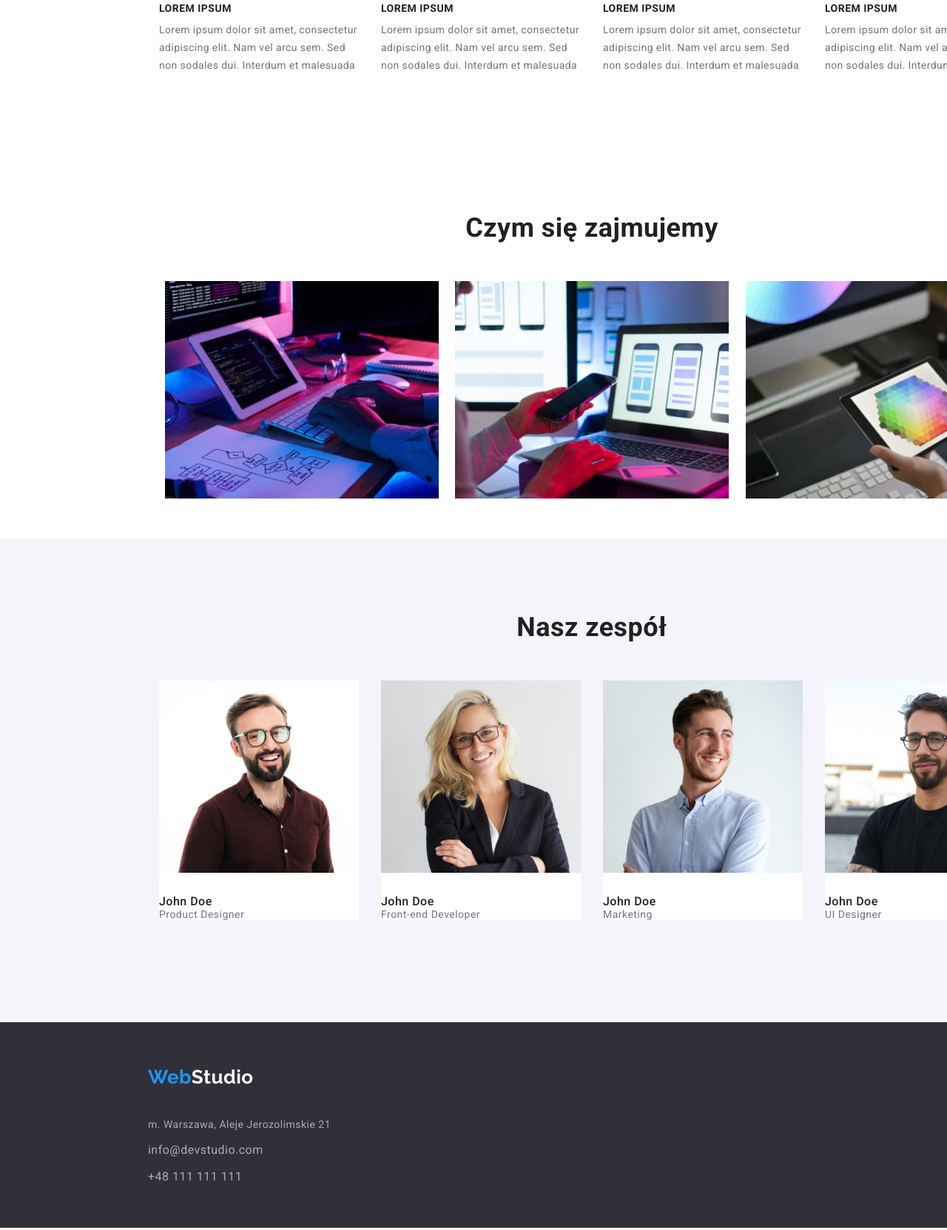
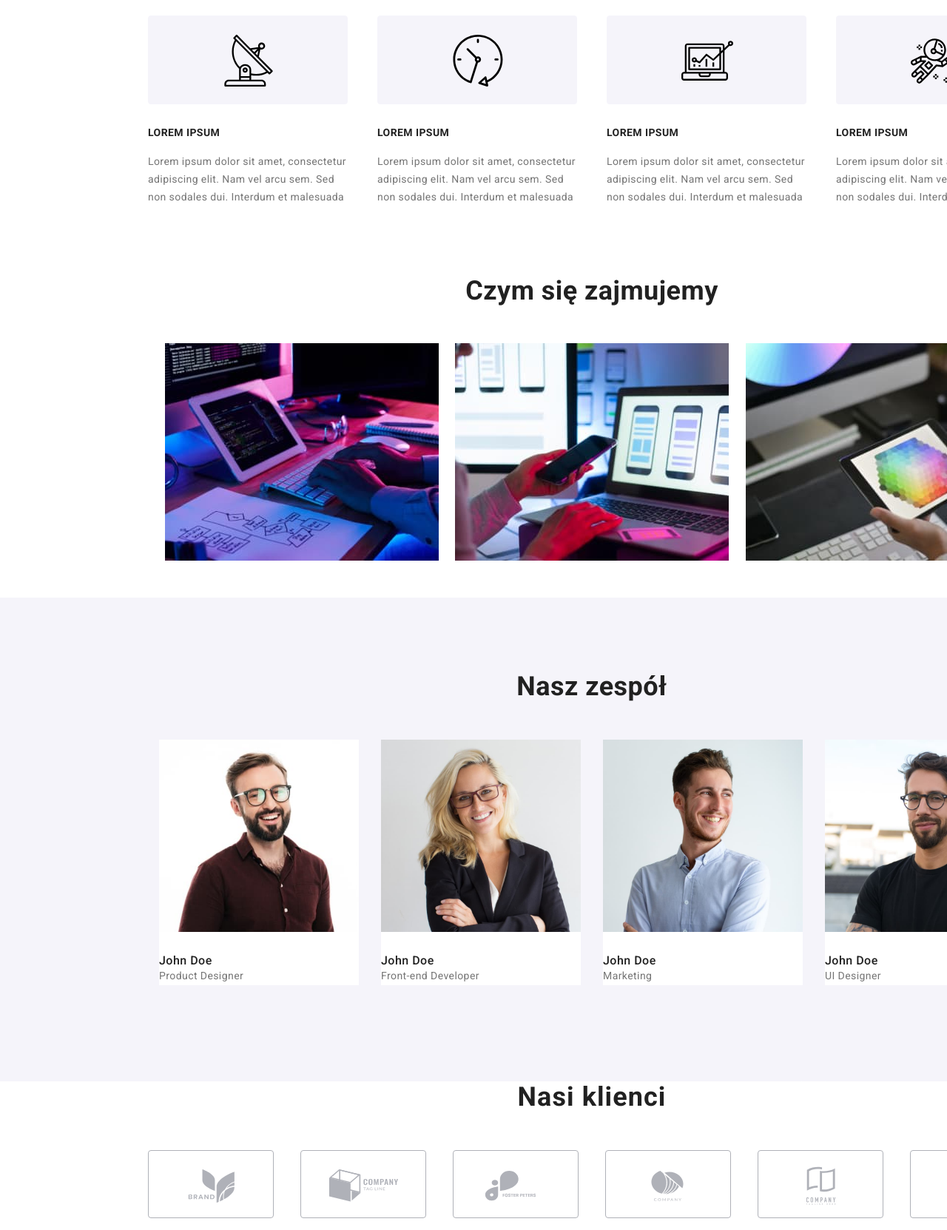
Before and after one commit to apieprzyca/goit-markup-hw-04, a plain HTML site: page index.html in a window 1280 px wide. Shown: the part 770-2433 px from the top of the page at 74% size. Drawn offline with nearby package versions, Linux system fonts and the light colour scheme.

Commit message:
icons in main and clients

```diff
--- a/css/styles.css
+++ b/css/styles.css
@@ -32,6 +32,9 @@ body {
   color: #212121;
   width: 1600px;
   letter-spacing: 0.03em;
+}
+.icons {
+  margin: 25px 100px;
 }
 
 img {
@@ -213,6 +216,10 @@ h3 {
   color: #212121;
   text-transform: uppercase;
   background-color: #ffffff;
+  letter-spacing: 0.03em;
+  margin-top: 0;
+  margin-bottom: 10px;
+  padding-bottom: 10px;
 }
 ul {
   list-style-type: none;
@@ -242,14 +249,18 @@ ul {
 
 .paragraph-content {
   font-size: 14px;
-  line-height: 1, 71;
+  line-height: 1.71;
   color: #757575;
   background-color: #ffffff;
   margin: 0 auto;
+  letter-spacing: 0.03em;
+  margin-top: 0;
+  margin-bottom: 0;
 }
 .paragraph {
   margin: 0 auto;
 }
+
 figcaption {
   font-weight: 500;
   padding: 30px 0px 0px 0px;
@@ -282,7 +293,52 @@ main {
 .our-goals {
   background-color: #ffffff;
 }
+.our-clients {
+  background-color: #ffffff;
+  font-family: Roboto;
+  font-size: 36px;
+  font-weight: 700;
+  letter-spacing: 0.03em;
+  text-align: center;
+  line-height: 1.2;
+  margin-top: 0;
+  margin-bottom: 50;
+}
+.logos-client-list {
+  list-style: none;
+  margin-top: 0;
+  margin-bottom: 0;
+  padding: 0;
+  display: flex;
+  gap: 36px;
+}
+.client-logo-item {
+  width: 170px;
+  height: 92px;
+  border: 1px solid #afb1b8;
+  border-radius: 4px;
+  cursor: pointer;
+  padding-left: 32px;
+  padding-top: 17.71px;
+}
+.logo-client {
+  fill: #afb1b8;
+  display: flex;
+  justify-content: center;
+}
+.client-logo-item:hover .logo-client,
+.client-logo-item:focus .logo-client {
+  fill: #2196f3;
+}
+.client-logo-item:hover,
+.client-logo-item:focus {
+  border: 1px solid #2196f3;
+}
 
+.logo-client:hover,
+.logo-client:focus {
+  fill: #2196f3;
+}
 .our-team {
   background-color: #f5f4fa;
   padding-top: 100px;
@@ -303,7 +359,31 @@ h2 {
   padding-bottom: 94px;
   justify-content: space-around;
   background-color: #ffffff;
+  list-style: none;
+  margin-top: 0;
+  margin-bottom: 30px;
+  padding: 0;
+  gap: 40px;
 }
+
+.paragraph-item {
+  width: 270px;
+  height: 120px;
+  border: 1px solid #f5f4fa;
+  border-radius: 4px;
+  padding-left: 100px;
+  padding-top: 25px;
+  background: #f5f4fa;
+}
+.paragraph-description {
+  list-style: none;
+  margin-top: 0;
+  margin-bottom: 0;
+  padding: 0;
+  display: flex;
+  gap: 40px;
+}
+
 .paragraph-list p {
   line-height: 1.71;
   padding-top: 10px;
@@ -313,6 +393,18 @@ h2 {
   font-weight: 400;
   letter-spacing: 0.03em;
   background-color: #ffffff;
+}
+.paragraph-icon:hover {
+  fill: #2196f3;
+}
+.paragraph-icon:focus {
+  fill: #2196f3;
+}
+.paragraph-item:focus {
+  border: 1px solid #2196f3;
+}
+.paragraph-item:hover {
+  border: 1px solid #2196f3;
 }
 
 .goals-list {
--- a/index.html
+++ b/index.html
@@ -1,4 +1,4 @@
-<!DOCTYPE html>
+u<!DOCTYPE html>
 <html lang="pl">
   <head>
     <title>Studio</title>
@@ -65,6 +65,29 @@
       <section class="section-main">
         <div class="container">
           <ul class="paragraph-list">
+            <li class="paragraph-item">
+              <svg class="paragraph-icon" width="70" height="70">
+                <use href="./images/icons.svg#icon-antenna"></use>
+              </svg>
+            </li>
+            <li class="paragraph-item">
+              <svg class="paragraph-icon" width="70" height="70">
+                <use href="./images/icons.svg#icon-clock"></use>
+              </svg>
+            </li>
+            <li class="paragraph-item">
+              <svg class="paragraph-icon" width="70" height="70">
+                <use href="./images/icons.svg#icon-diagram"></use>
+              </svg>
+            </li>
+            <li class="paragraph-item">
+              <svg class="paragraph-icon" width="70" height="70">
+                <use href="./images/icons.svg#icon-astronaut"></use>
+              </svg>
+            </li>
+          </ul>
+
+          <ul class="paragraph-description">
             <li>
               <h3 class="paragraph-title">LOREM IPSUM</h3>
               <p class="paragraph-content">
@@ -88,6 +111,7 @@
                 arcu sem. Sed non sodales dui. Interdum et malesuada
               </p>
             </li>
+
             <li>
               <h3 class="paragraph-title">LOREM IPSUM</h3>
               <p class="paragraph-content">
@@ -192,6 +216,44 @@
       </div>
     </main>
 
+    <div class="our-clients">
+      <div class="container">
+        <h2 class="section-title">Nasi klienci</h2>
+        <ul class="logos-client-list">
+          <li class="client-logo-item">
+            <svg class="logo-client" width="106" height="60.04">
+              <use href="./images/icons.svg#icon-Logo-1"></use>
+            </svg>
+          </li>
+          <li class="client-logo-item">
+            <svg class="logo-client" width="106" height="60.04">
+              <use href="./images/icons.svg#icon-Logo-2"></use>
+            </svg>
+          </li>
+          <li class="client-logo-item">
+            <svg class="logo-client" width="106" height="60.04">
+              <use href="./images/icons.svg#icon-Logo-3"></use>
+            </svg>
+          </li>
+          <li class="client-logo-item">
+            <svg class="logo-client" width="106" height="60.04">
+              <use href="./images/icons.svg#icon-Logo-4"></use>
+            </svg>
+          </li>
+          <li class="client-logo-item">
+            <svg class="logo-client" width="106" height="60.04">
+              <use href="./images/icons.svg#icon-Logo-5"></use>
+            </svg>
+          </li>
+          <li class="client-logo-item">
+            <svg class="logo-client" width="106" height="60.04">
+              <use href="./images/icons.svg#icon-Logo-6"></use>
+            </svg>
+          </li>
+        </ul>
+      </div>
+    </div>
+
     <footer>
       <div class="container">
         <div class="footer-style">
```
Also changed, not shown: images/icons.svg (added).
